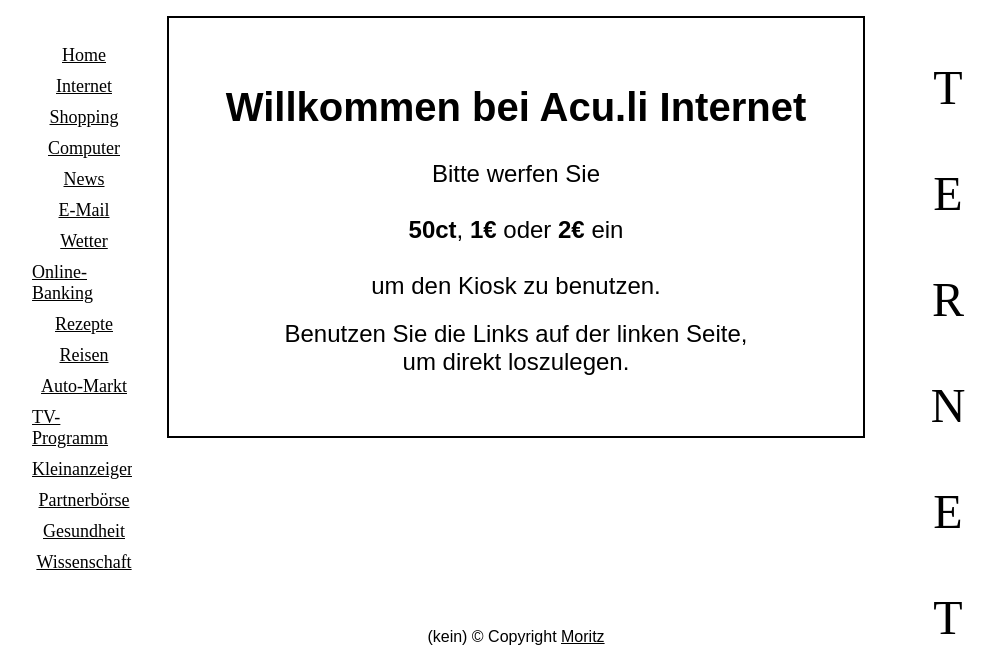
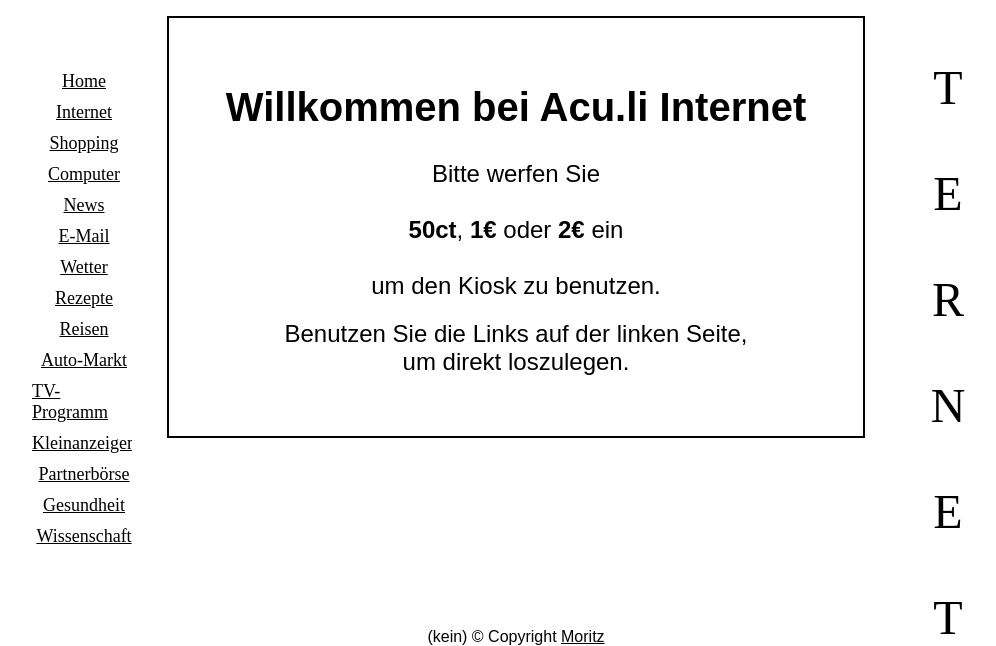
Before and after one commit to Fischherboot/Fake-Web-Terminal-HTML, a plain HTML site: page index.html in a window 1280 px wide. Shown: the part 154-800 px from the top of the page, without its empty margins (124-1120 px from the left). Drawn offline with Linux system fonts and the light colour scheme.

Commit message:
Update index.html

```diff
--- a/index.html
+++ b/index.html
@@ -119,7 +119,6 @@
                 <a href="./fakeseiten-htmls/News.html">News</a>
                 <a href="./fakeseiten-htmls/E-Mail.html">E-Mail</a>
                 <a href="./fakeseiten-htmls/Wetter.html">Wetter</a>
-                <a href="./fakeseiten-htmls/Online-Banking.html">Online-Banking</a>
                 <a href="./fakeseiten-htmls/Rezepte.html">Rezepte</a>
                 <a href="./fakeseiten-htmls/Reisen.html">Reisen</a>
                 <a href="./fakeseiten-htmls/Auto-Markt.html">Auto-Markt</a>
```
